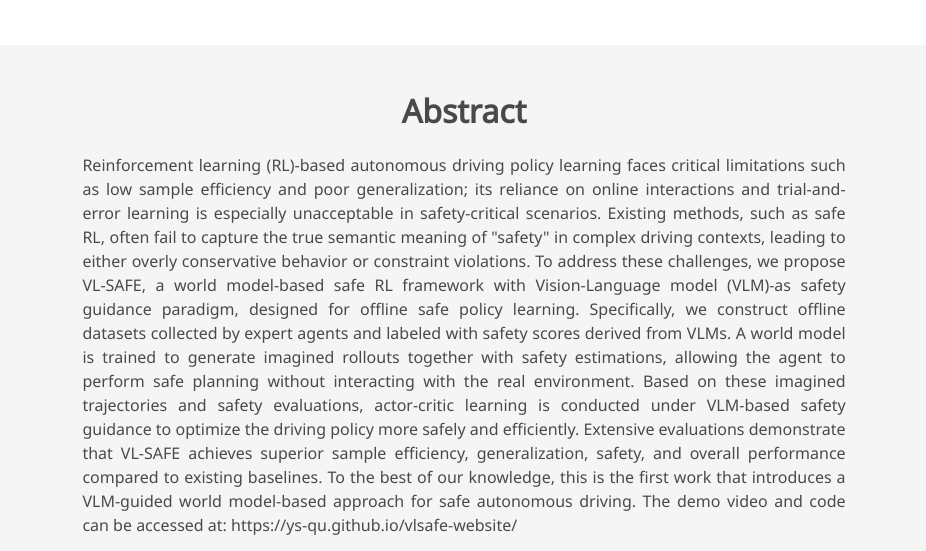
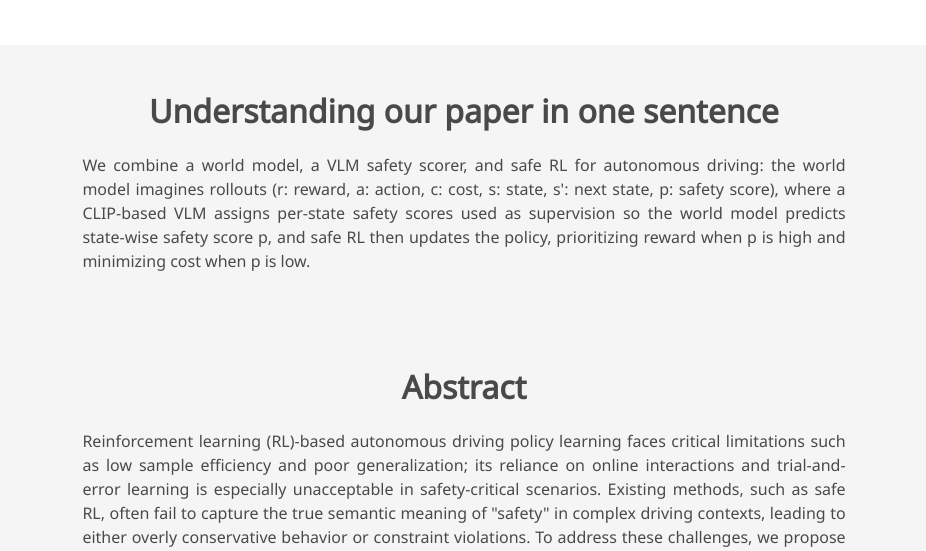
Before and after one commit to ys-qu/vlsafe-website, a plain HTML site: page index.html in a window 1280 px wide. Shown: the part 549-1100 px from the top of the page, without its empty margins (176-1102 px from the left). Drawn offline with nearby package versions, Linux system fonts and the light colour scheme; some icons are missing; a web font is replaced by a local one.

Commit message:
Update index.html

```diff
--- a/index.html
+++ b/index.html
@@ -119,6 +119,21 @@
                   </span>
             </div>
           </div>
+        </div>
+      </div>
+    </div>
+  </div>
+</section>
+
+<section class="section hero is-light">
+  <div class="container is-max-desktop">
+    <div class="columns is-centered has-text-centered">
+      <div class="column is-four-fifths">
+        <h2 class="title is-3">Understanding our paper in one sentence</h2>
+        <div class="content has-text-justified">
+          <p>
+            We combine a world model, a VLM safety scorer, and safe RL for autonomous driving: the world model imagines rollouts (r: reward, a: action, c: cost, s: state, s': next state, p: safety score), where a CLIP-based VLM assigns per-state safety scores used as supervision so the world model predicts state-wise safety score p, and safe RL then updates the policy, prioritizing reward when p is high and minimizing cost when p is low.
+          </p>
         </div>
       </div>
     </div>
```
